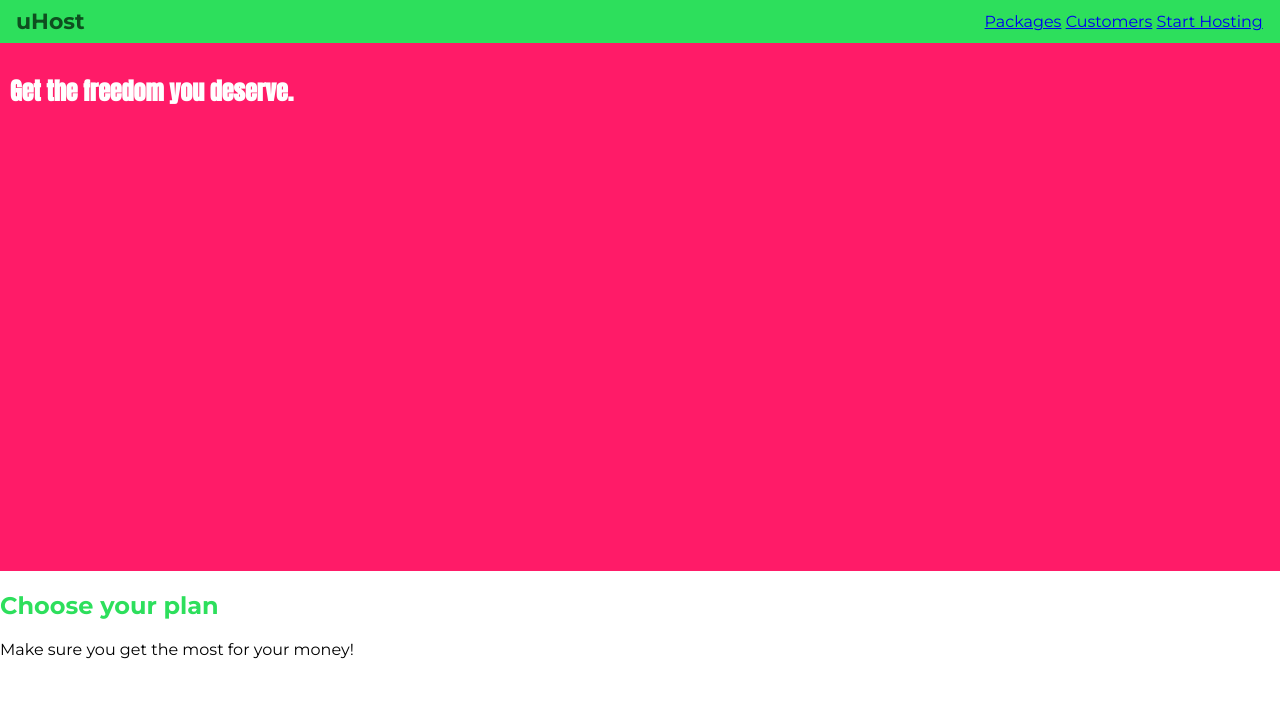
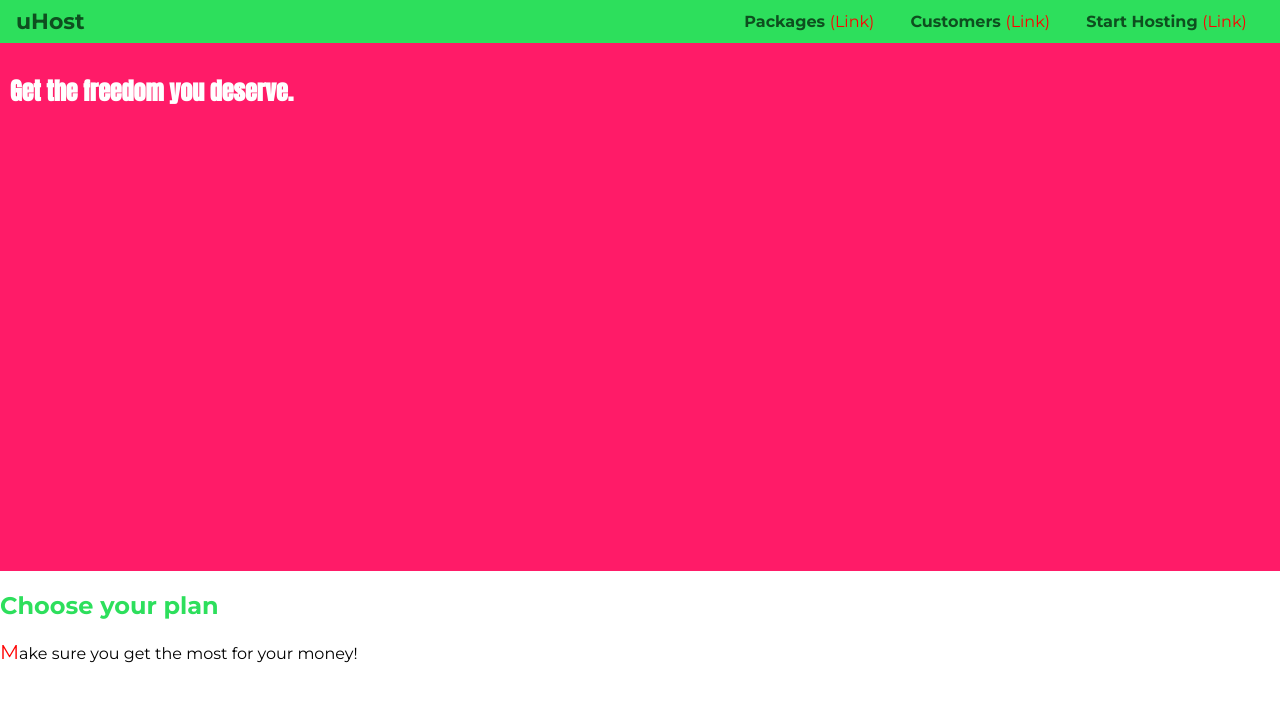
Before and after one commit to HoTienQuoc/Css, a plain HTML site: page 3._Diving_Deeper_into_CSS/index.html in a window 1280 px wide. Drawn offline with Linux system fonts and the light colour scheme.

Commit message:
Enhance navigation item styles and add first-letter styling for paragraphs

```diff
--- a/3._Diving_Deeper_into_CSS/style.css
+++ b/3._Diving_Deeper_into_CSS/style.css
@@ -68,8 +68,33 @@ body{
 
 .main-nav__item{
     display: inline-block;
+    margin: 0 16px;
 }
 
+.main-nav__item a{
+    text-decoration: none;
+    color: #0e4f1f;
+    font-weight: bold;
+    padding: 3px 0;
+}
+
+.main-nav__item a::after{
+    content: " (Link)";
+    color: red;
+    font-weight: normal;
+}
+
+.main-nav__item a:hover,
+.main-nav__item a:active{
+    color: white;
+    border-bottom: 5px solid white;
+}
+
+
+p::first-letter{
+    color: red;
+    font-size: 20px;
+}
 
 
 /* h1{
@@ -89,3 +114,6 @@ chúng sẽ gộp lại thành một —
 và giá trị của margin kết quả sẽ là giá trị lớn hơn (nếu cùng dấu) hoặc phụ thuộc vào dấu (nếu trái dấu). */
 
 /* 2 block element cái nào có Margin top của 1 với margin bottom của 2 cái nào lớn hơn thì win */
+
+
+/* CTA - Call to Action */
```
